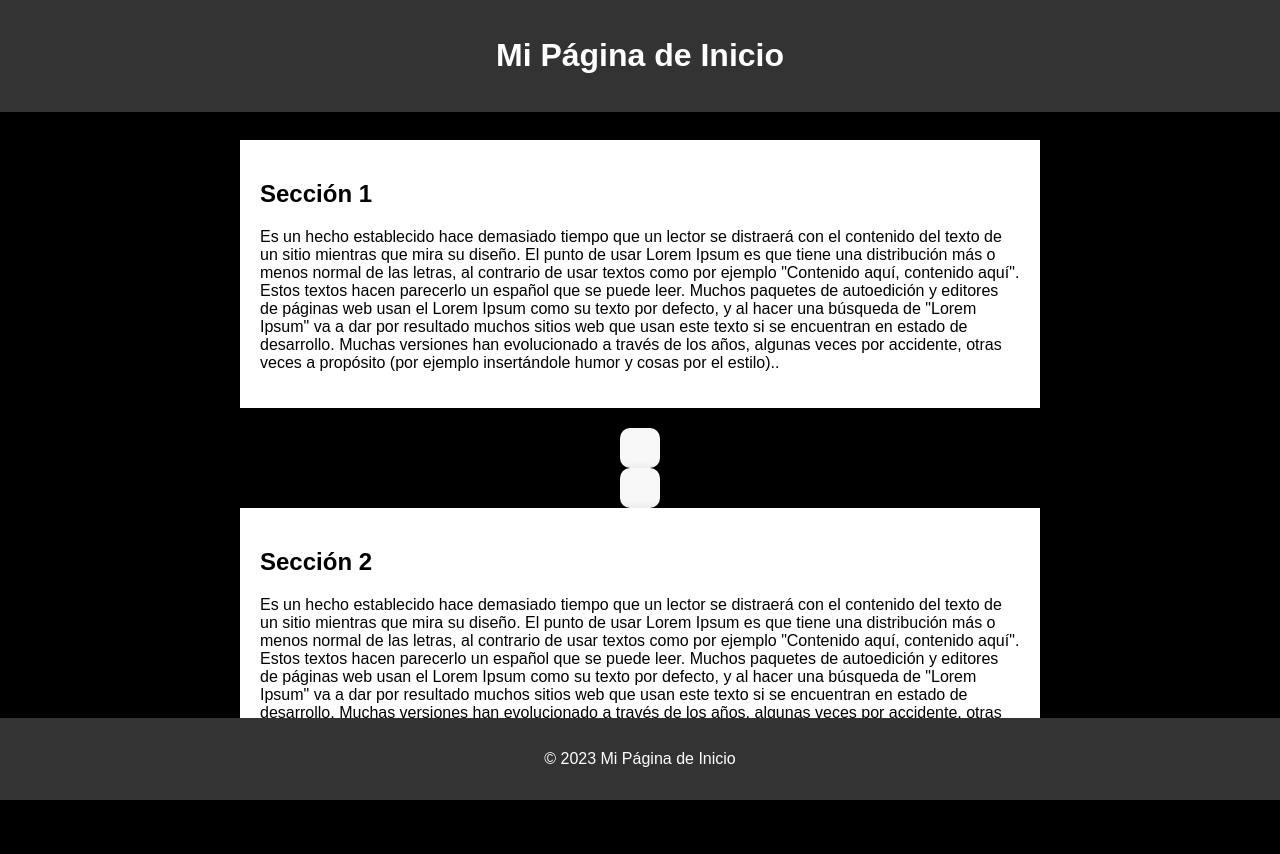
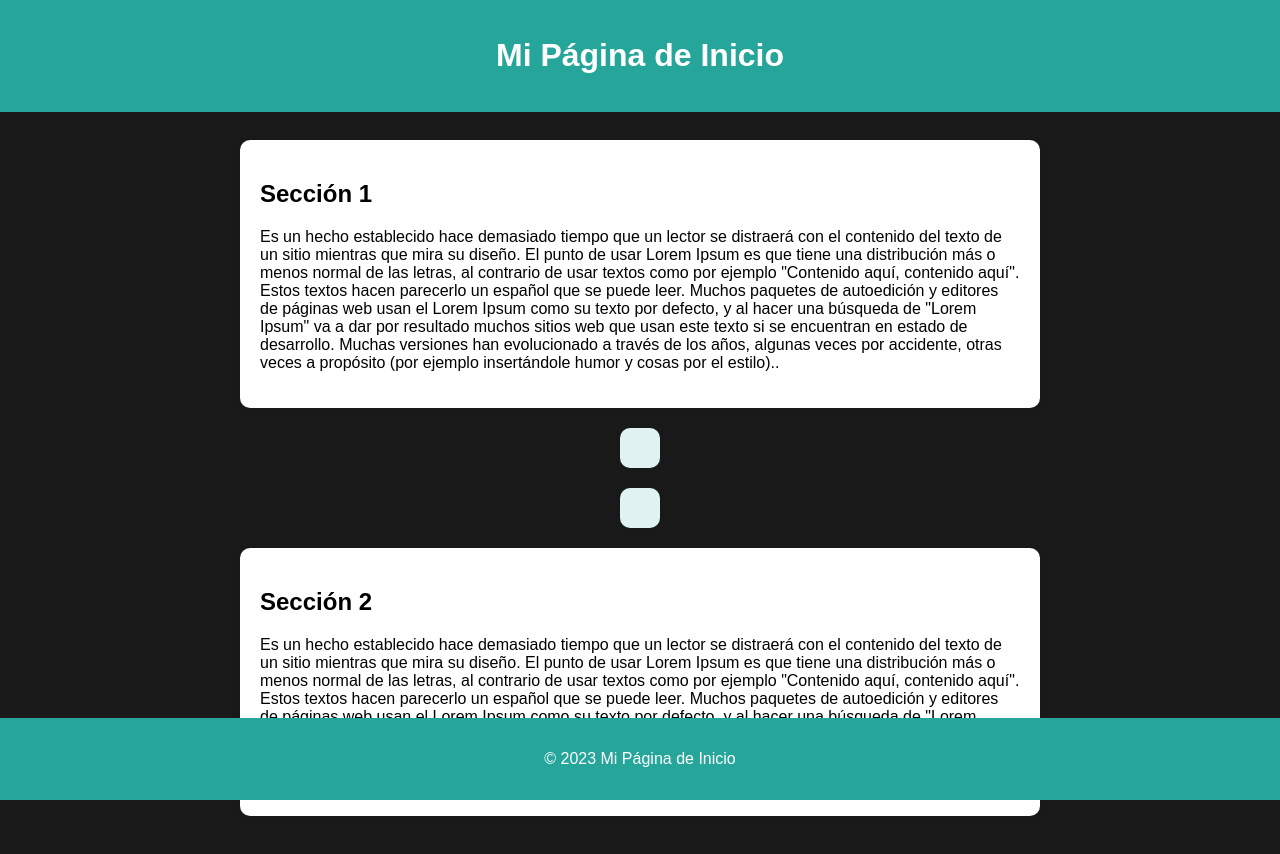
Before and after one commit to einartech/api_cv, a website with bundled scripts: page index.html in a window 1280 px wide. Built offline with nearby package versions, Linux system fonts and the light colour scheme; files whose address does not match are found by name.

Commit message:
basic css adapted to new info

```diff
--- a/styles.css
+++ b/styles.css
@@ -2,13 +2,13 @@ body {
     font-family: Arial, sans-serif;
     margin: 0;
     padding: 0;
-    background-color: #000000;
+    background-color: #1a1a1a;
     margin-top: 60px;
     margin-bottom: 60px;
 }
 
 header {
-    background-color: #333;
+    background-color: #26a69a;
     color: #fff;
     text-align: center;
     padding: 1em 0;
@@ -34,10 +34,11 @@ main {
     box-shadow: 0 0 10px rgba(0, 0, 0, 0.1);
     padding: 20px;
     box-sizing: border-box;
+    border-radius: 10px;
 }
 
 footer {
-    background-color: #333;
+    background-color: #26a69a;
     color: #fff;
     text-align: center;
     padding: 1em 0;
@@ -54,19 +55,20 @@ footer {
     margin: 0 auto;
     padding: 20px;
     box-sizing: border-box;
-    background-color: #f8f8f8;
+    background-color: #e0f2f1;
     border-radius: 10px;
     box-shadow: 0 0 10px rgba(0, 0, 0, 0.1);
+    margin-bottom: 20px;
 }
 
 .elegant-container h2 {
-    color: #333;
+    color: #26a69a;
     font-size: 24px;
     margin-bottom: 10px;
 }
 
 .elegant-container p {
-    color: #555;
+    color: #333;
     font-size: 16px;
     line-height: 1.5;
     margin-bottom: 8px;
```
